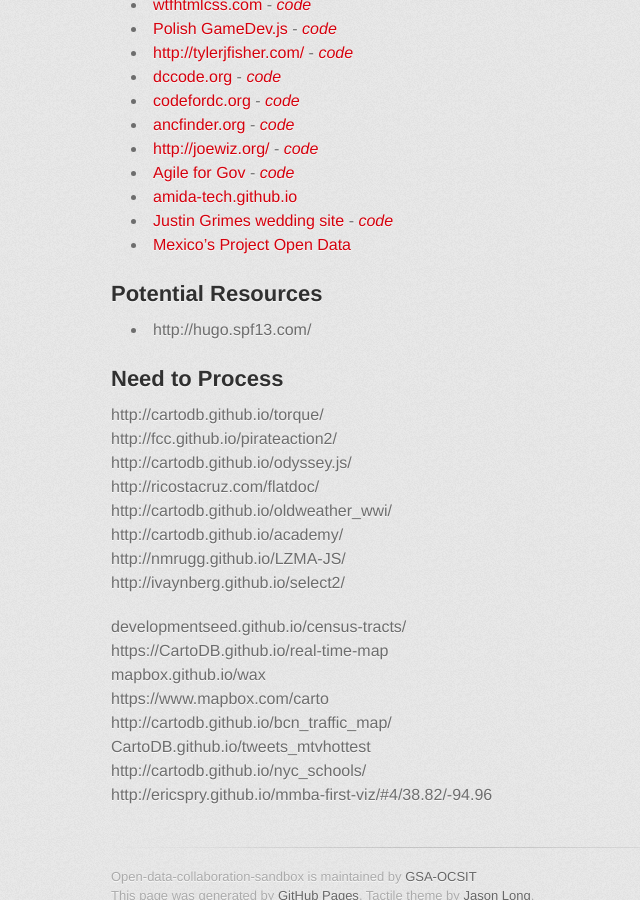
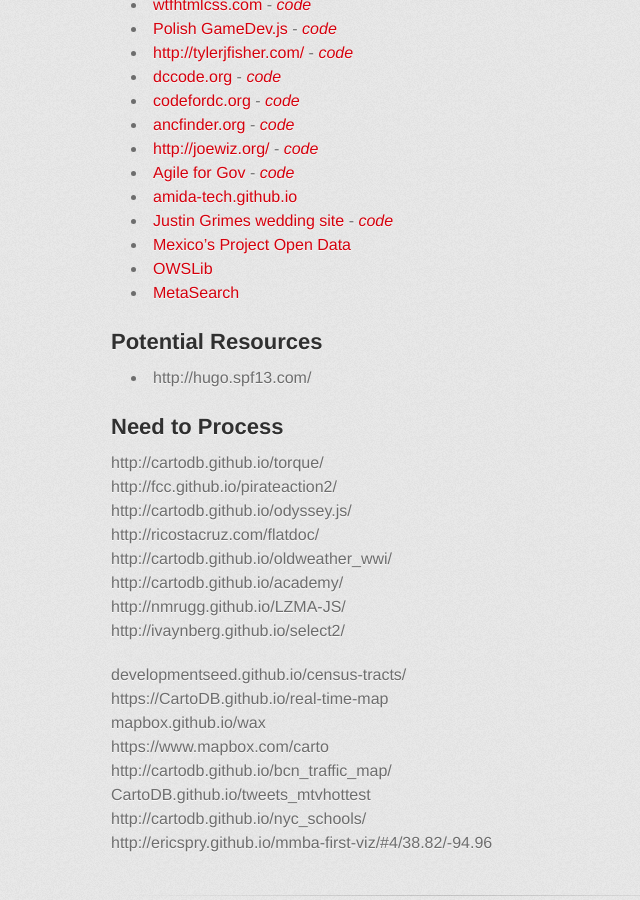
Before and after one commit to GSA/Open-Data-Collaboration-Sandbox, a Jekyll site: the page built from website_examples.md, in a window 1280 px wide and 900 px high, scrolled down 1846 px. Shown: the whole window, without its empty margins (219-859 px from the left). Built offline with Jekyll 4.4.1, drawn with Linux system fonts in a browser that asks for light colours; some web fonts are replaced.

Commit message:
adding 2 sites

```diff
--- a/website_examples.md
+++ b/website_examples.md
@@ -85,6 +85,8 @@
 * [amida-tech.github.io](http://amida-tech.github.io)
 * [Justin Grimes wedding site](http://justgrimes.github.io/wedding/) - *[code](https://github.com/justgrimes/wedding)*
 * [Mexico's Project Open Data](http://mxabierto.github.io/iniciativa-datos-abiertos/)
+* [OWSLib](http://geopython.github.io/OWSLib/)
+* [MetaSearch](http://geopython.github.io/MetaSearch/)
 
 
 ## Potential Resources
```
